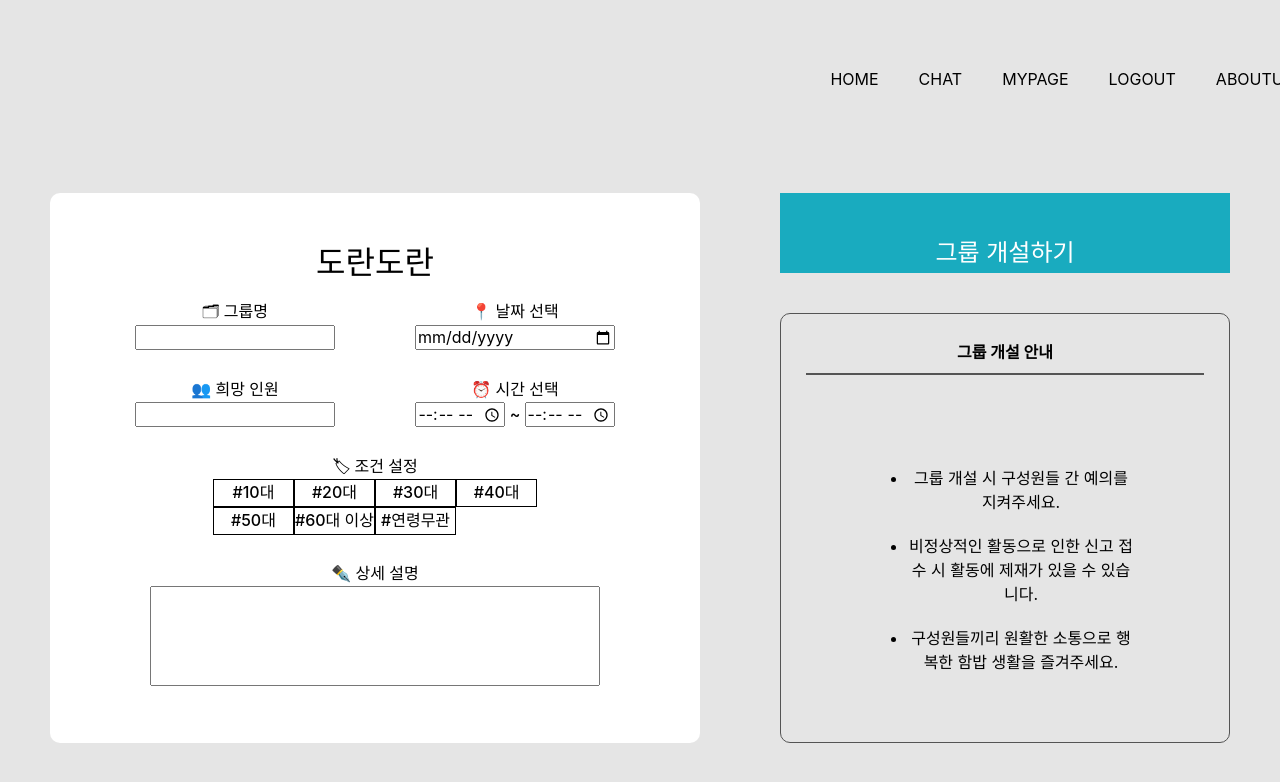
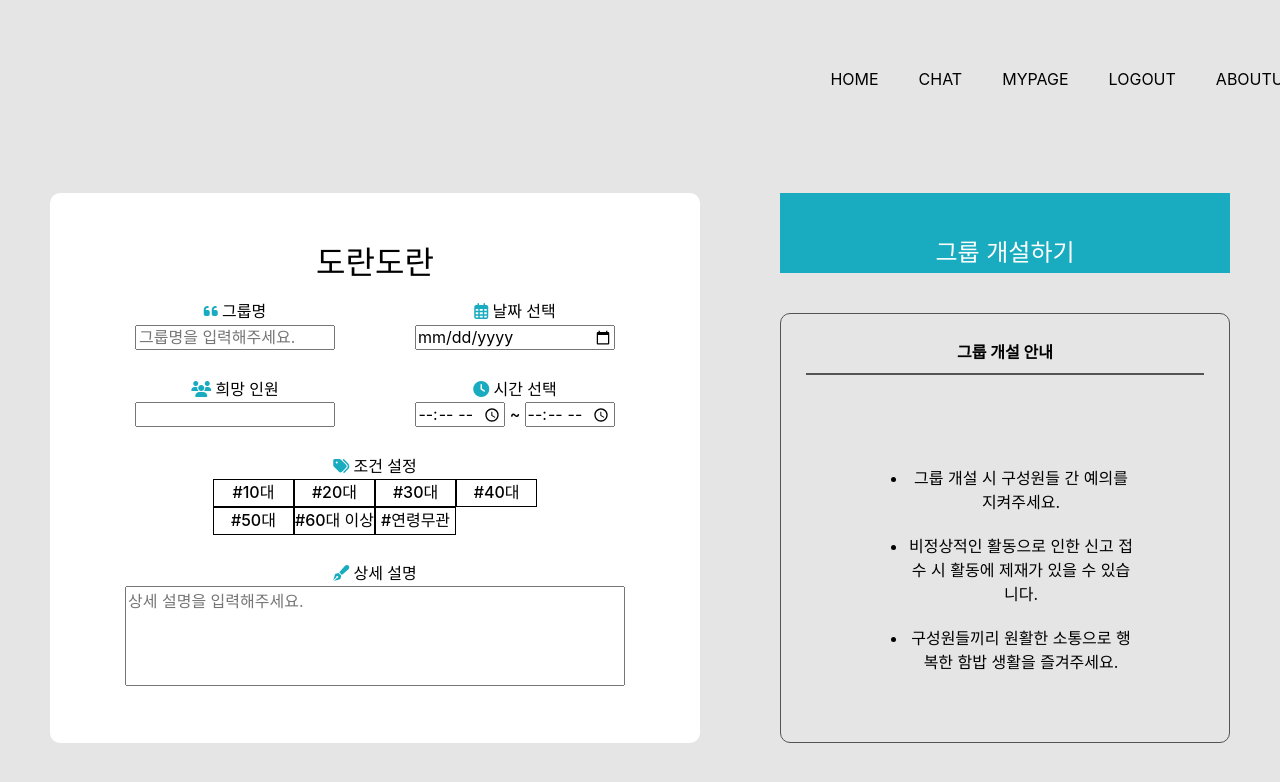
Before and after one commit to HamBab/hambab-client, a React (Create React App) app: page /restaurants/makegroup in a window 1280 px wide. Shown: the top 782 px of the page. Built offline with nearby package versions, Linux system fonts and the light colour scheme.

Commit message:
STYLE: 스타일 일부 수정
- 식당 상세정보 페이지에 이미지 추가
- 그룹 개설 페이지 레이블 수정

```diff
--- a/src/components/Detail.js
+++ b/src/components/Detail.js
@@ -13,32 +13,43 @@ import {
     Content,
     Main,
     Item,
+    LItem,
+    RItem,
     FullItem,
 	GroupOption,
 } from "./styledComponent";
+import animation from "../images/animate.gif";
 
 const Detail = (props) => {
     return (
         <MainContents>
             <FullItem>
                 <Item>
-                    {props.name}
+                    <h2>{props.name}</h2>
                 </Item>
             </FullItem>
+            <LItem>
+                <Item>
+                    <i class="fa-solid fa-list"></i> {props.category}
+                </Item>
+            </LItem>
+            <RItem>
+                <Item>
+                    <i class="fa-solid fa-map-pin"></i> {props.address}
+                </Item>
+            </RItem>
+            <LItem>
+                <Item>
+                    <i class="fa-solid fa-phone"></i> {props.number}
+                </Item>
+            </LItem>
+            <RItem>
+                <Item>
+                    <i class="fa-regular fa-clock"></i> {props.time}
+                </Item>
+            </RItem>
             <FullItem>
-                <Item>
-                    🗂 {props.category}
-                </Item>
-            </FullItem>
-            <FullItem>
-                <Item>
-                    📍 {props.address}
-                </Item>
-            </FullItem>
-            <FullItem>
-                <Item>
-                    📞 {props.number}
-                </Item>
+                <img src={animation} alt="침을 흘리며 함꼐 밥을 먹자고 말하는 함밥 캐릭터" width={"70%"}/>
             </FullItem>
         </MainContents>
     )
@@ -172,12 +183,13 @@ const RestaurantInfo = (props) => {
     const RestCategory = "한식";
     const RestAddress = "서울특별시 동대문구";
     const RestNumber = "02-123-4567";
+    const RestTime = "09:30 - 19:00";
 
 
     return (
         <Content>
             <Main>
-                <Detail name={RestName} category={RestCategory} address={RestAddress} number={RestNumber}></Detail>
+                <Detail name={RestName} category={RestCategory} address={RestAddress} number={RestNumber} time={RestTime}></Detail>
                 <Groups groupname="그룹명그룹명"></Groups>
             </Main>
         </Content>
--- a/src/components/MakeGroup.js
+++ b/src/components/MakeGroup.js
@@ -29,32 +29,41 @@ const Details = (props) => {
             </header>
             <LItem>
                 <Item>
-                    🗂 그룹명
-                    <p><input type="text"></input>
+                    <label>
+                    <i class="fa-solid fa-quote-left"></i> 그룹명
+                        <p><input type="text" placeholder="그룹명을 입력해주세요."></input>
                         </p>
+                    </label>
                 </Item>
             </LItem>
             <RItem>
                 <Item>
-                    📍 날짜 선택
+                    <label>
+                    <i class="fa-regular fa-calendar-days"></i> 날짜 선택
                         <p><input type="date"></input></p>
+                    </label>
                 </Item>
             </RItem>
             <LItem>
                 <Item>
-                    👥 희망 인원
+                    <label>
+                    <i class="fa-solid fa-users"></i> 희망 인원
                         <p><input type="number" min={1}></input></p>
+                    </label>
                 </Item>
             </LItem>
             <RItem>
                 <Item>
-                    ⏰ 시간 선택
+                    <label>
+                    <i class="fa-solid fa-clock"></i> 시간 선택
                         <p><input type="time" style={{width:'90px'}}></input> ~ <input type="time"style={{width:'90px'}}></input></p>
+                    </label>
                 </Item>
             </RItem>
             <FullItem>
                 <Item>
-                    🏷 조건 설정
+                    <label>
+                    <i class="fa-solid fa-tags"></i> 조건 설정
                         <p><Tags>
                                 <Tag>#10대</Tag>
                                 <Tag>#20대</Tag>
@@ -65,12 +74,15 @@ const Details = (props) => {
                                 <Tag>#연령무관</Tag>
                             </Tags>
                         </p>
+                    </label>
                 </Item>
             </FullItem>
             <FullItem>
                 <Item>
-                    ✒️ 상세 설명<br></br>
-                    <textarea></textarea>
+                    <label>
+                    <i class="fa-solid fa-pen-fancy"></i> 상세 설명<br></br>
+                        <textarea placeholder="상세 설명을 입력해주세요."></textarea>
+                    </label>
                 </Item>
             </FullItem>
             </MainContents>
--- a/src/components/styledComponent.js
+++ b/src/components/styledComponent.js
@@ -372,13 +372,16 @@ export const Item = styled.div`
     justify-content: flex-start;
 	textarea {
 		overflow-y: scroll;
-		width: 450px;
+		width: 500px;
 		height: 100px;
 		resize: none;
 	}
 	input {
 		width: 200px;
 		height: 25px;
+	}
+	i {
+		color: #19abbf;
 	}
 `;
 export const LItem = styled.div`
```
Also changed, not shown: src/images/animate.gif (added). Lines whose indentation alone changed are shown as unchanged.
